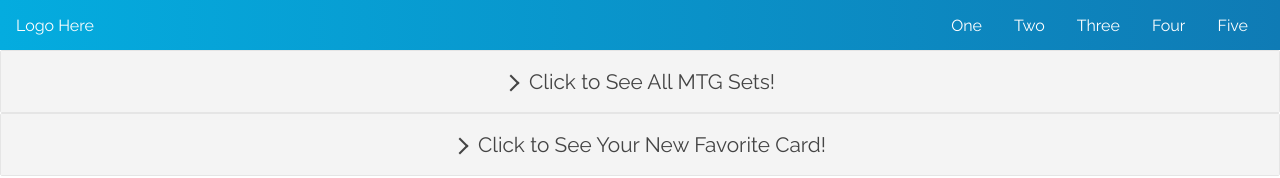
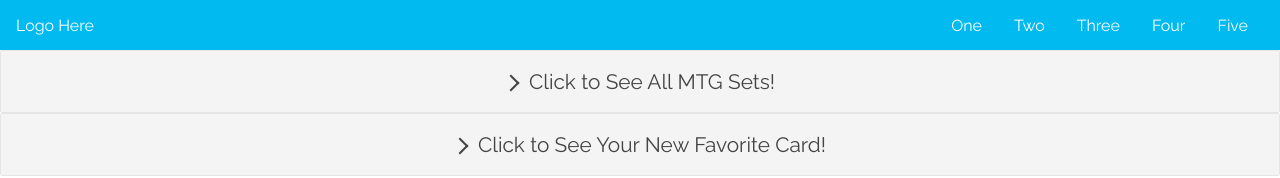
Before and after one commit to caseymacleod22/mtg-card-library, a React (Create React App) app: page / in a window 1280 px wide. Shown: the top 178 px of the page. Built offline with nearby package versions, Linux system fonts and the light colour scheme; no server answers.

Commit message:
wip:nav bar

```diff
--- a/src/App.css
+++ b/src/App.css
@@ -23,7 +23,7 @@ html, body {
   align-items: center;
   justify-content: space-between;
   background-color: #00BAF0;
-  background: linear-gradient(to left, #0f7bb5, #04acdf);
+  /* background: linear-gradient(to left, #0f7bb5, #04acdf); */
   /* W3C, IE 10+/ Edge, Firefox 16+, Chrome 26+, Opera 12+, Safari 7+ */
   color: #FFF;
   height: 50px;
```
